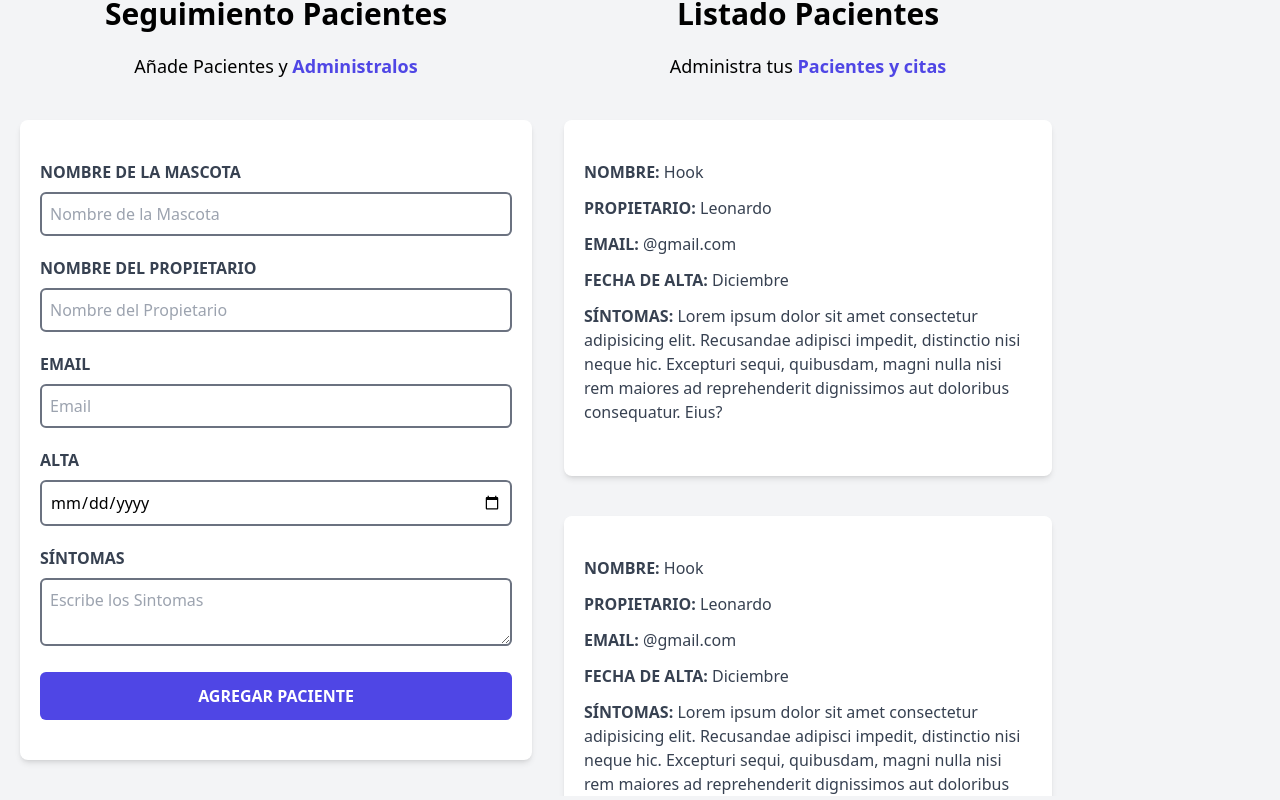
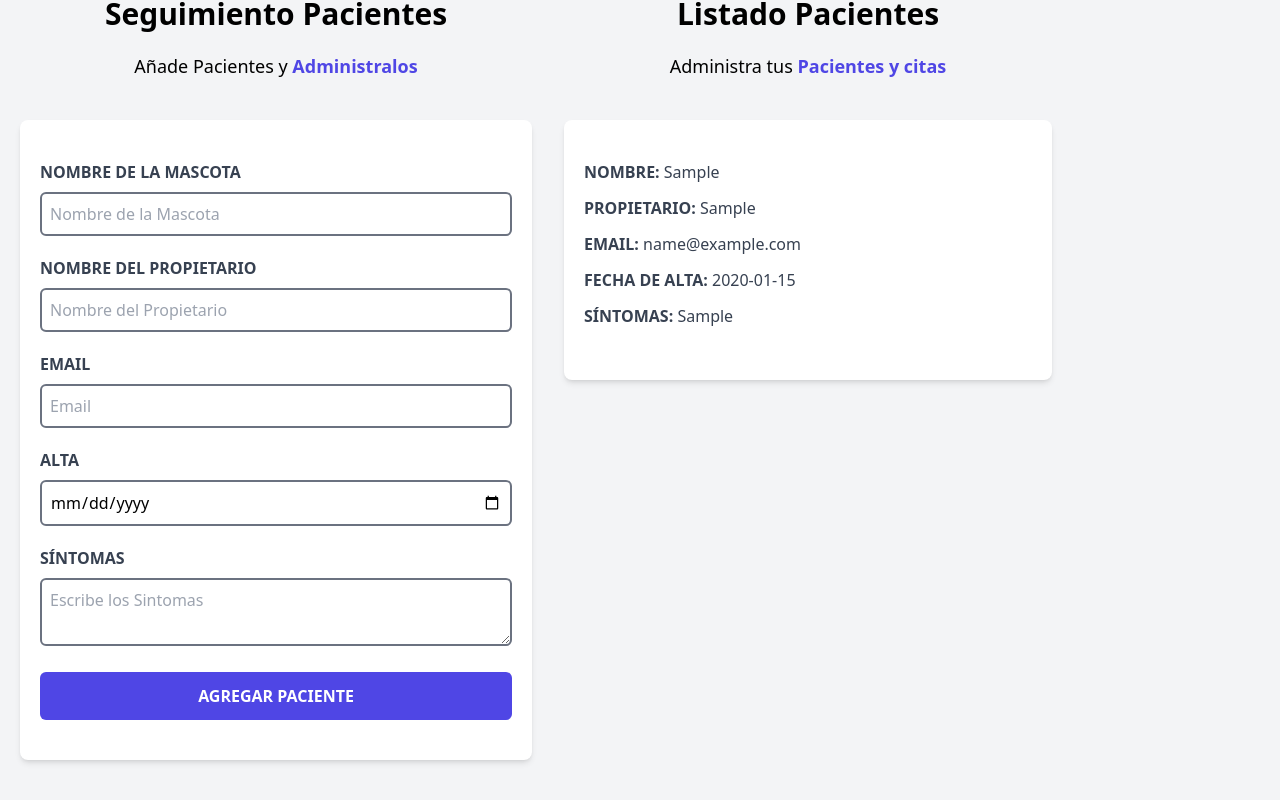
Before and after one commit to leoCaro1986/citas-veterinarias-2, a React (Vite) app: page / in a window 1280 px wide. Both pictures are taken after typing "Sample", "Sample", "name@example.com", "2020-01-15", "Sample" into the empty fields and a click on the input "Agregar Paciente". Shown: the part 180-980 px from the top of the page. Built offline with nearby package versions, Linux system fonts and the light colour scheme.

Commit message:
Se crea iteración en el listado de pacientes y se genera id para que cada elemento sea unico

```diff
--- a/src/App.jsx
+++ b/src/App.jsx
@@ -15,7 +15,9 @@
         pacientes={pacientes}
         setPacientes={setPacientes}
       />
-      <ListadoPacientes/>
+      <ListadoPacientes
+        pacientes={pacientes}
+      />
      </div>
     </div>
   )
--- a/src/components/Formulario.jsx
+++ b/src/components/Formulario.jsx
@@ -9,6 +9,13 @@
   const [sintomas, setSintomas] = useState("");
 
   const [error, setError] = useState(false);
+
+  const generarId = () =>{
+    const random = Math.random().toString(36).substring(2);
+    const fecha = Date.now().toString(36);
+
+    return random + fecha;
+  }
 
   const handleSubmit = (e) => {
     e.preventDefault();
@@ -27,7 +34,8 @@
       propietario,
       email,
       fecha,
-      sintomas
+      sintomas,
+      id: generarId()
     }
 
     setPacientes([...pacientes, objetoPaciente])
--- a/src/components/ListadoPacientes.jsx
+++ b/src/components/ListadoPacientes.jsx
@@ -1,6 +1,9 @@
 import Paciente from "./Paciente"
 
-const ListadoPacientes = () => {
+const ListadoPacientes = ({pacientes}) => {
+
+
+
   return (
     <div className="md:w-1/2 lg:w-2/5 md:h-screen overflow-y-scroll">
       <h2 className="font-black text-3xl text-center">Listado Pacientes</h2>
@@ -8,12 +11,12 @@
         Administra tus {""}
         <span className="text-indigo-600 font-bold">Pacientes y citas</span>
       </p>
-
-      <Paciente/>
-      <Paciente/>
-      <Paciente/>
-      <Paciente/>
-      <Paciente/>
+      {pacientes.map(paciente =>(
+          <Paciente
+            key={paciente.id}
+            paciente={paciente}
+          />
+        ))}
 
     </div>
   )
--- a/src/components/Paciente.jsx
+++ b/src/components/Paciente.jsx
@@ -1,28 +1,28 @@
 
-const Paciente = () => {
+const Paciente = ({paciente}) => {
+
+    const {nombre, propietario, email, fecha, sintomas} = paciente
+
   return (
     <div className="mx-3 my-10 bg-white shadow-md px-5 py-10 rounded-lg">
         <p className="font-bold mb-3 text-gray-700 uppercase">Nombre: {""}
-            <span className="font-normal normal-case">Hook</span>
+            <span className="font-normal normal-case">{nombre}</span>
         </p>
 
         <p className="font-bold mb-3 text-gray-700 uppercase">Propietario: {""}
-            <span className="font-normal normal-case">Leonardo</span>
+            <span className="font-normal normal-case">{propietario}</span>
         </p>
 
         <p className="font-bold mb-3 text-gray-700 uppercase">Email: {""}
-            <span className="font-normal normal-case">@gmail.com</span>
+            <span className="font-normal normal-case">{email}</span>
         </p>
 
         <p className="font-bold mb-3 text-gray-700 uppercase">Fecha de Alta: {""}
-            <span className="font-normal normal-case">Diciembre</span>
+            <span className="font-normal normal-case">{fecha}</span>
         </p>
 
         <p className="font-bold mb-3 text-gray-700 uppercase">Síntomas: {""}
-            <span className="font-normal normal-case">Lorem ipsum dolor sit amet
-            consectetur adipisicing elit. Recusandae adipisci impedit, distinctio
-            nisi neque hic. Excepturi sequi, quibusdam, magni nulla nisi rem maiores
-            ad reprehenderit dignissimos aut doloribus consequatur. Eius?</span>
+            <span className="font-normal normal-case">{sintomas}</span>
         </p>
     </div>
   )
```
